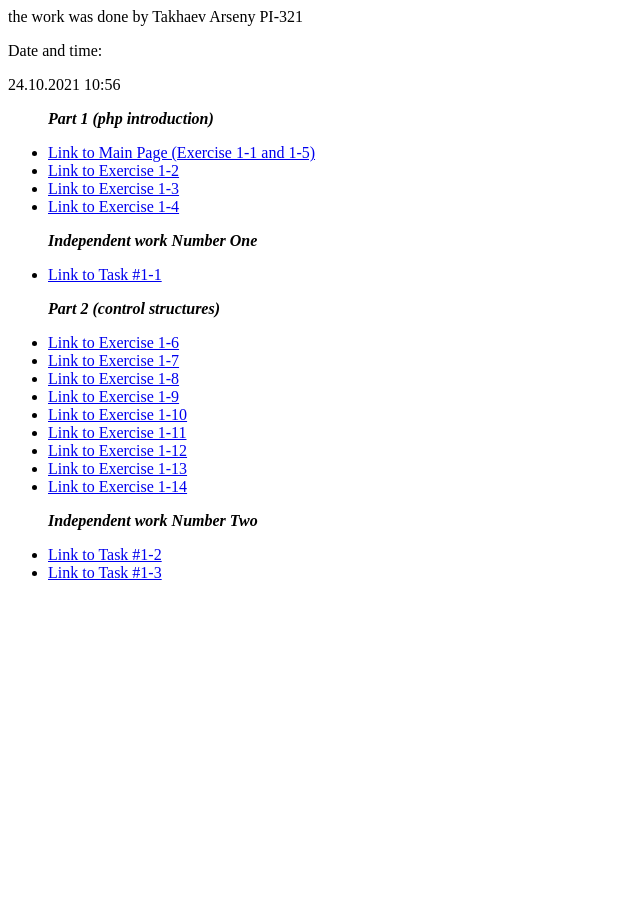
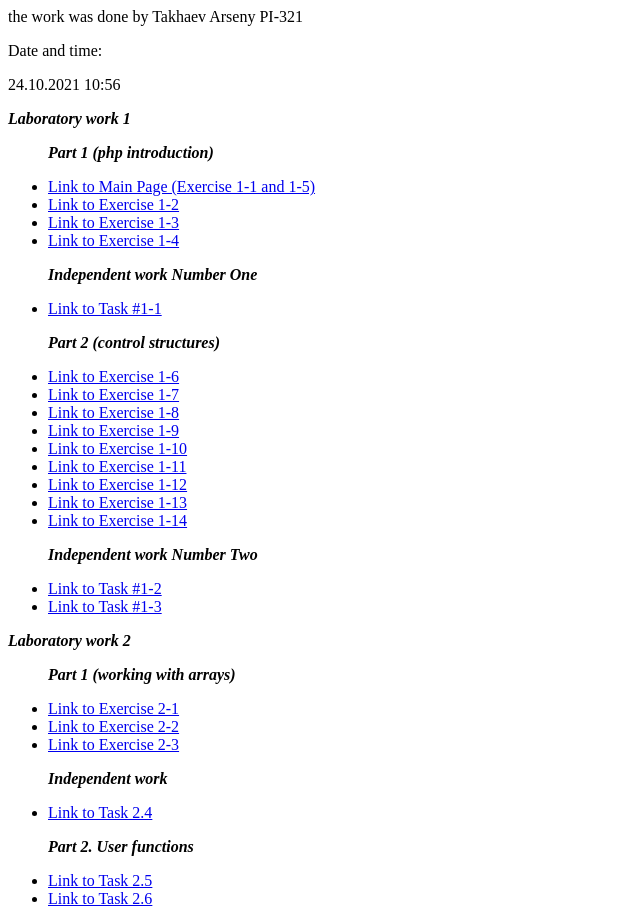
Before and after one commit to Quja11/PHP-Takhaev, a PHP site: page / in a window 1280 px wide. Shown: the whole page, without its empty margins (0-640 px from the left). Before the commit the page ends 580 px from the top, so only its background shows below. Run offline with PHP 8.4, Linux system fonts and the light colour scheme.

Commit message:
correct index.php

```diff
--- a/www/index.php
+++ b/www/index.php
@@ -5,6 +5,8 @@
 $d=date("d.m.Y H:i");
 echo($d);
 ?>
+<!--Laboratory work 1-->
+<p><b><i>Laboratory work 1</i></b></p>
 <ul>
 	<p><i><b>Part 1 (php introduction)</b></i></p>
 	<li><a href="index.php">Link to Main Page (Exercise 1-1 and 1-5)</a>
@@ -41,6 +43,7 @@ echo($d);
 	<li><a href="lab-2-8.php">Link to Exercise 1-13</a>
 
 	<li><a href="lab-2-9.php">Link to Exercise 1-14</a>
+
 </ul>
 
 <ul>
@@ -51,3 +54,31 @@ echo($d);
 	<li><a href="lab-2-11.php">Link to Task #1-3
 	</a>
 </ul>
+
+
+
+
+
+<!--Laboratory work 2-->
+<p><b><i>Laboratory work 2</i></b></p>
+<ul>
+	<p><i><b>Part 1 (working with arrays)</b></i></p>
+
+	<li><a href="lab-2-1.php">Link to Exercise 2-1</a>
+	<li><a href="lab-2-2.php">Link to Exercise 2-2</a>
+	<li><a href="lab-2-3.php">Link to Exercise 2-3</a>
+</ul>
+
+<ul>
+	<p><i><b>Independent work</b></i></p>
+
+	<li><a href="lab-2-4.php">Link to Task 2.4</a>
+</ul>
+
+<ul>
+	<p><i><b>Part 2. User functions</b></i></p>
+
+	<li><a href="lab-2-5.php">Link to Task 2.5</a>
+	<li><a href="lab-2-6.php">Link to Task 2.6</a>
+
+</ul>
```
Also changed, not shown: www/lab-2-8.php (+2 -11 lines), 2 other files.
